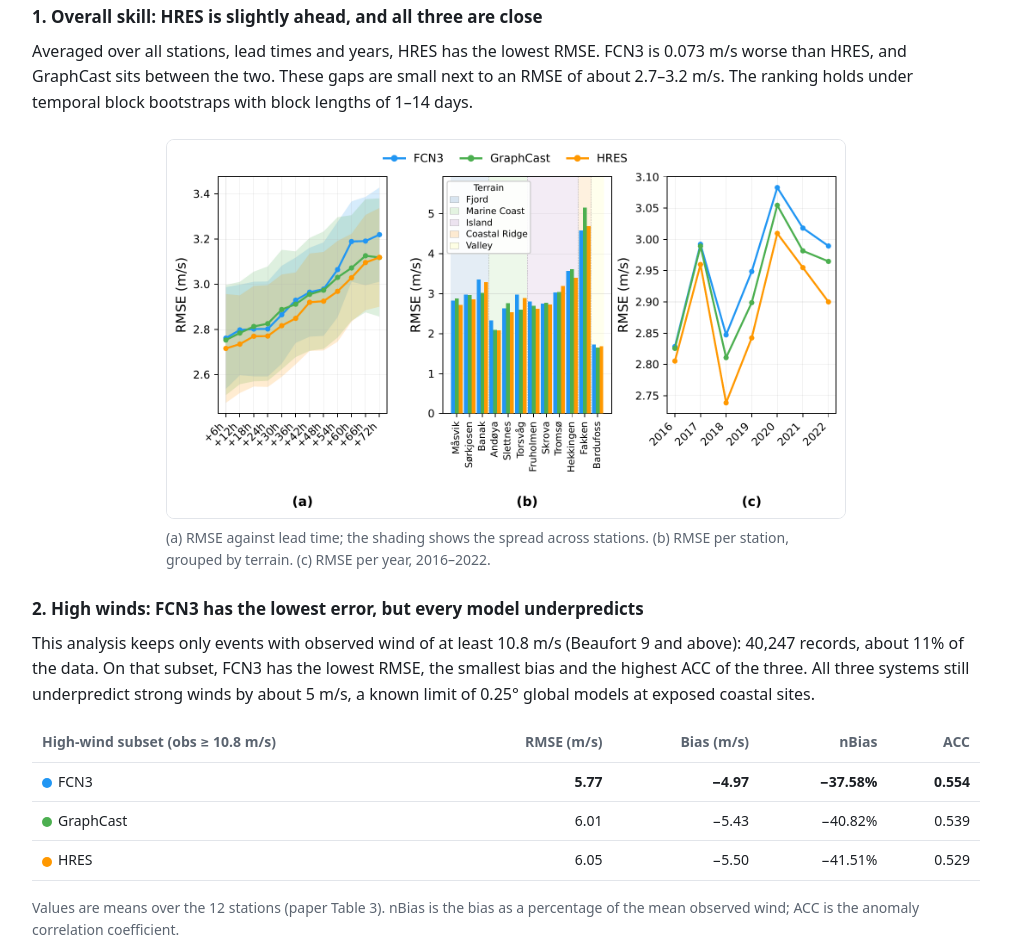
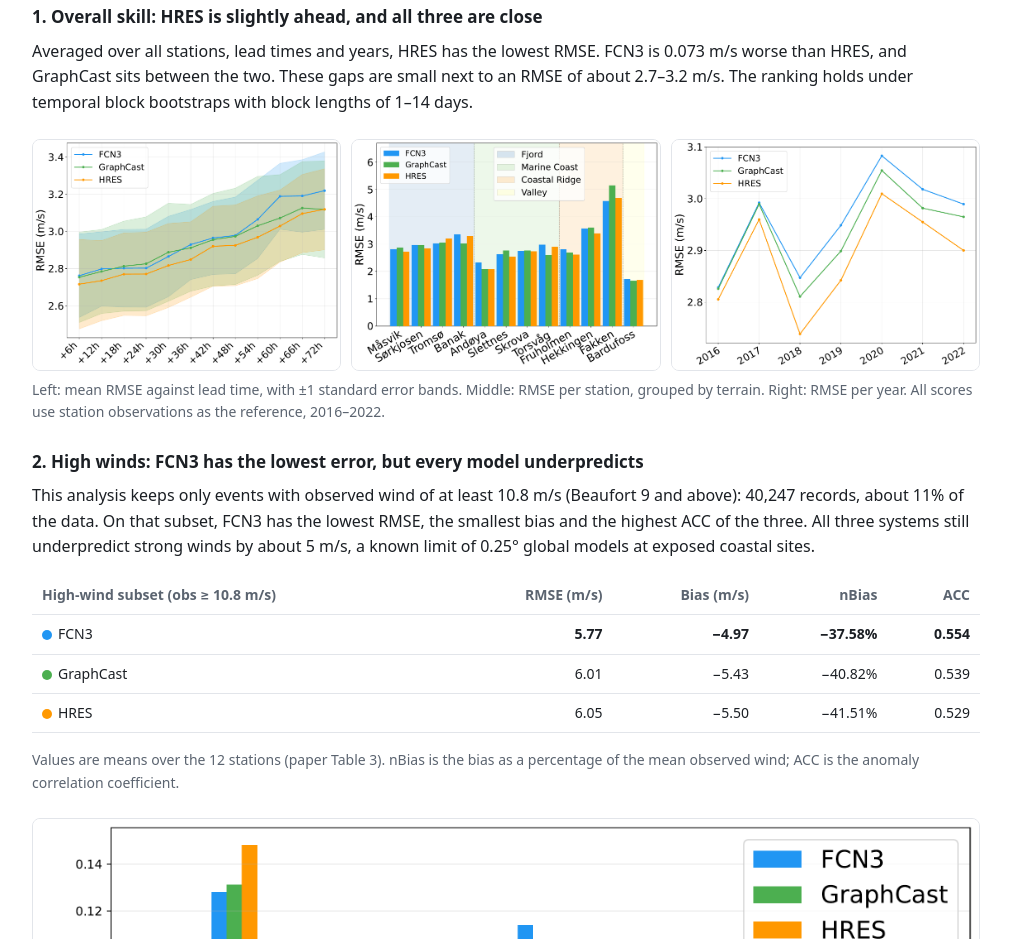
Before and after one commit to chensy618/WF-experiments, a plain HTML site: page index.html in a window 1280 px wide. Shown: the part 1378-2317 px from the top of the page, without its empty margins (134-1145 px from the left). Drawn offline with Linux system fonts and the light colour scheme.

Commit message:
Use the paper's three RMSE panels instead of the old combined figure
Co-Authored-By: Claude Opus 5.5 <noreply@anthropic.com>

```diff
--- a/index.html
+++ b/index.html
@@ -41,7 +41,8 @@ p{margin:0 0 14px}
 figure{margin:24px 0}
 figure img{width:100%;height:auto;display:block;border-radius:8px;border:1px solid var(--border);background:#fff}
 figcaption{font-size:14px;color:var(--muted);margin-top:8px}
-figure.narrow{max-width:680px;margin-left:auto;margin-right:auto}
+.panels{display:grid;grid-template-columns:repeat(3,1fr);gap:10px}
+@media (max-width:640px){.panels{grid-template-columns:1fr}}
 .tbl{overflow-x:auto;margin:16px 0}
 table{border-collapse:collapse;width:100%;font-size:14px;font-variant-numeric:tabular-nums}
 th,td{padding:8px 10px;border-bottom:1px solid var(--border);text-align:right;white-space:nowrap}
@@ -97,9 +98,13 @@ footer{padding:32px 0 48px;color:var(--muted);font-size:14px}
 
   <h3>1. Overall skill: HRES is slightly ahead, and all three are close</h3>
   <p>Averaged over all stations, lead times and years, HRES has the lowest RMSE. FCN3 is 0.073&nbsp;m/s worse than HRES, and GraphCast sits between the two. These gaps are small next to an RMSE of about 2.7–3.2&nbsp;m/s. The ranking holds under temporal block bootstraps with block lengths of 1–14 days.</p>
-  <figure class="narrow">
-    <img src="assets/combined_leadtime_station_annual_PAPER.png" alt="Three panels: RMSE versus lead time, RMSE per station grouped by terrain, and RMSE per year for FCN3, GraphCast and HRES." loading="lazy">
-    <figcaption>(a) RMSE against lead time; the shading shows the spread across stations. (b) RMSE per station, grouped by terrain. (c) RMSE per year, 2016–2022.</figcaption>
+  <figure>
+    <div class="panels">
+      <img src="assets/panel_a_leadtime_sem.png" alt="Mean RMSE against lead time from +6 to +72 hours for FCN3, GraphCast and HRES, with ±1 standard error bands." loading="lazy">
+      <img src="assets/panel_b_station_differences.png" alt="RMSE per station for each model, grouped by terrain type." loading="lazy">
+      <img src="assets/panel_c_annual_performance.png" alt="RMSE per year from 2016 to 2022 for each model." loading="lazy">
+    </div>
+    <figcaption>Left: mean RMSE against lead time, with ±1 standard error bands. Middle: RMSE per station, grouped by terrain. Right: RMSE per year. All scores use station observations as the reference, 2016–2022.</figcaption>
   </figure>
 
   <h3>2. High winds: FCN3 has the lowest error, but every model underpredicts</h3>
```
Also changed, not shown: assets/combined_leadtime_station_annual_PAPER.png (deleted), assets/panel_a_leadtime_sem.png (added), assets/panel_b_station_differences.png (added), assets/panel_c_annual_performance.png (added).
